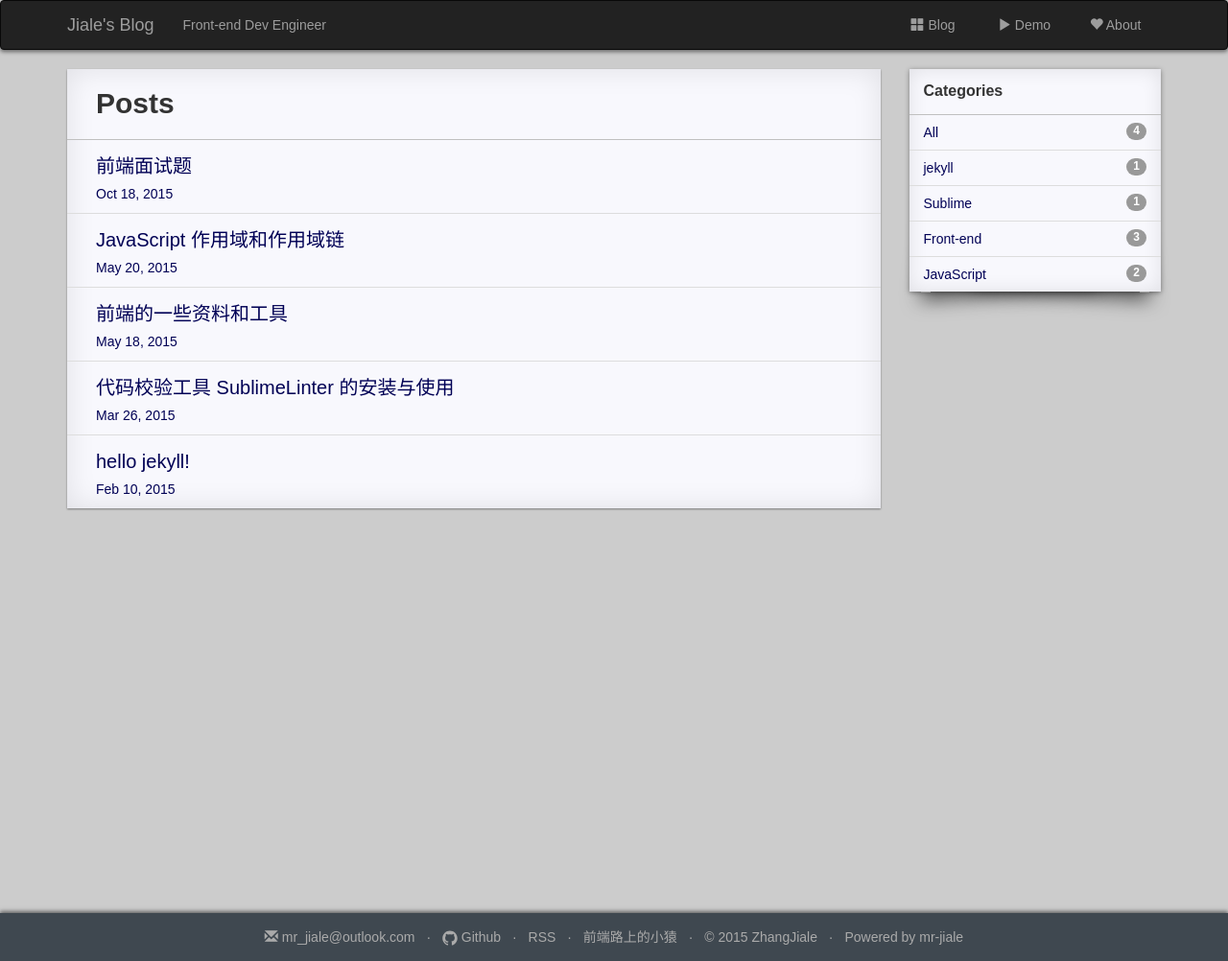
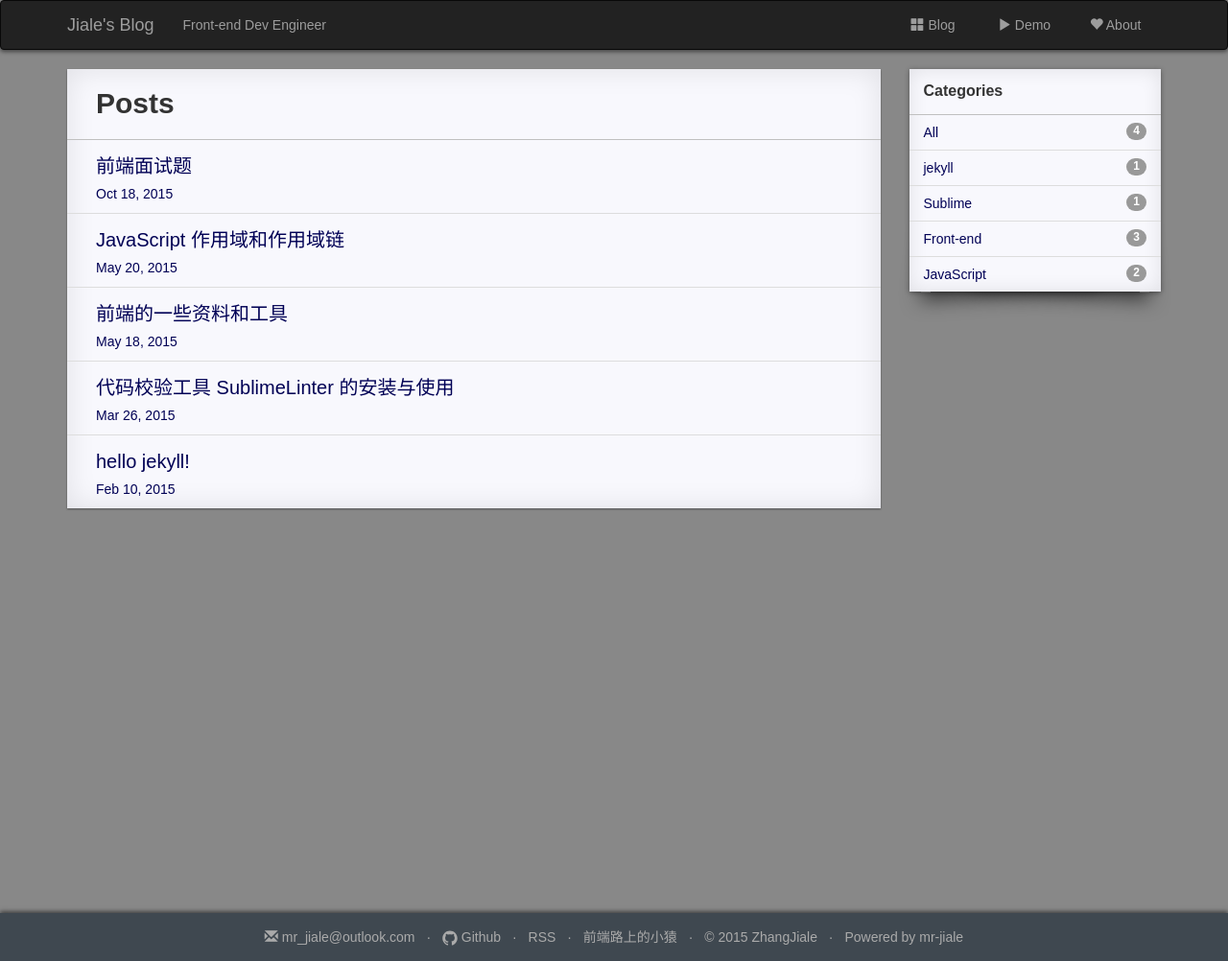
Before and after one commit to mrzjl/mrzjl.github.io, a Jekyll site: the page built from index.html, in a window 1280 px wide. Shown: the whole page at 96% size. Built offline with Jekyll 4.4.1, drawn with Linux system fonts in a browser that asks for light colours; nearby versions of some CDN libraries; comment, search, counter and statistics services are not loaded; a style sheet for code colours, icons or effects is not loaded.

Commit message:
default background

```diff
--- a/static/css/index.css
+++ b/static/css/index.css
@@ -3,7 +3,7 @@
  */
 /* commom */
 body {
-	background-color: #ccc ;
+	background-color: #888 ;
     font-family: 'Microsoft YaHei', 'SimHei', sans-serif;
 }
 article p{
```
